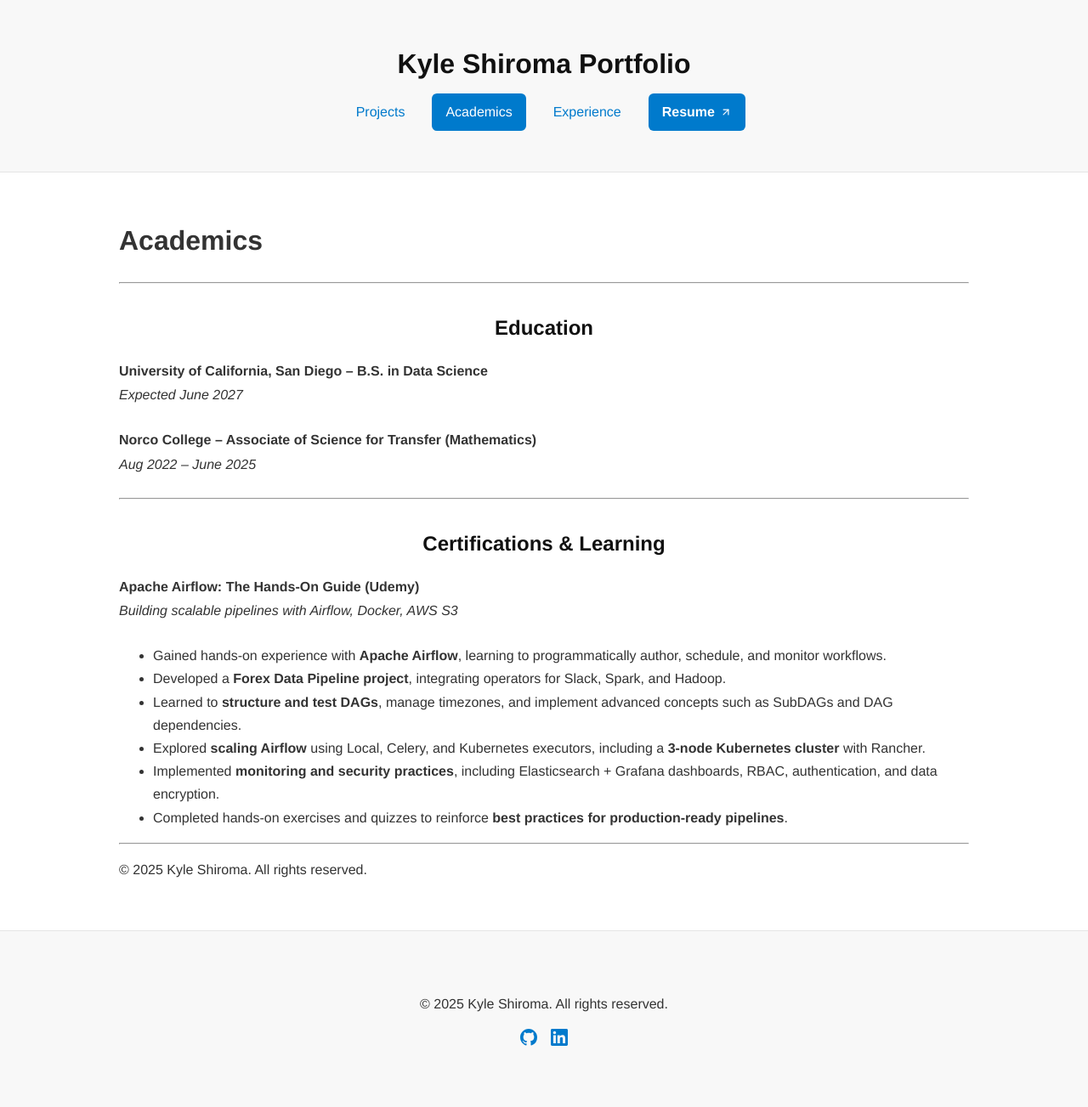
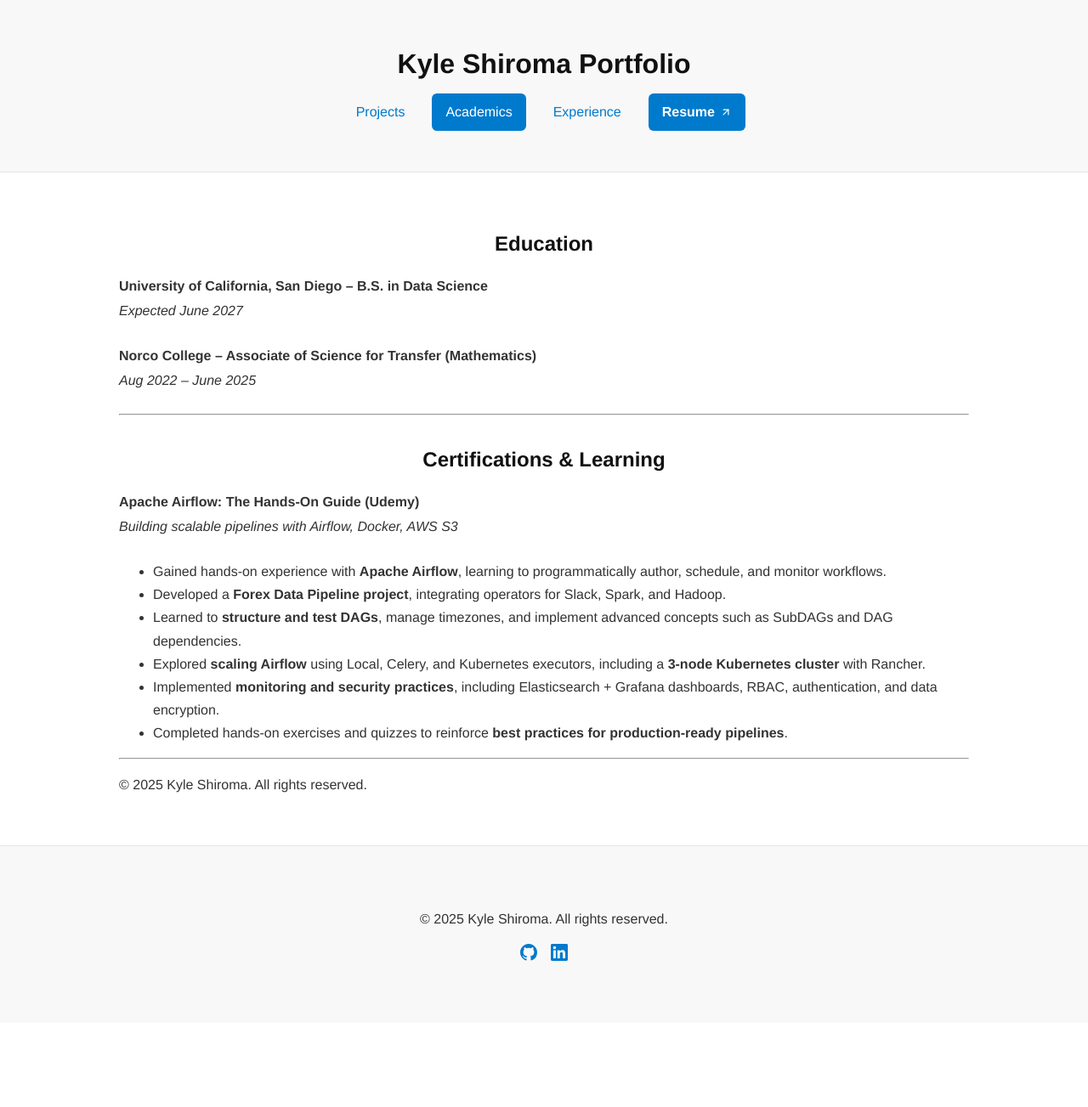
Before and after one commit to k-shiroma-code/k-shiroma-code.github.io, a Jekyll site: the page built from academics.md, in a window 1280 px wide. Shown: the whole page at 85% size. Built offline with Jekyll 4.4.1, drawn with Linux system fonts in a browser that asks for light colours; after the commit the page ends 1204 px from its top, so only the background shows below that.

Commit message:
Update academics.md

```diff
--- a/academics.md
+++ b/academics.md
@@ -2,10 +2,6 @@
 title: Academics
 layout: default
 permalink: /academics/
----
-
-# Academics
-
 ---
 
 ## Education
```
